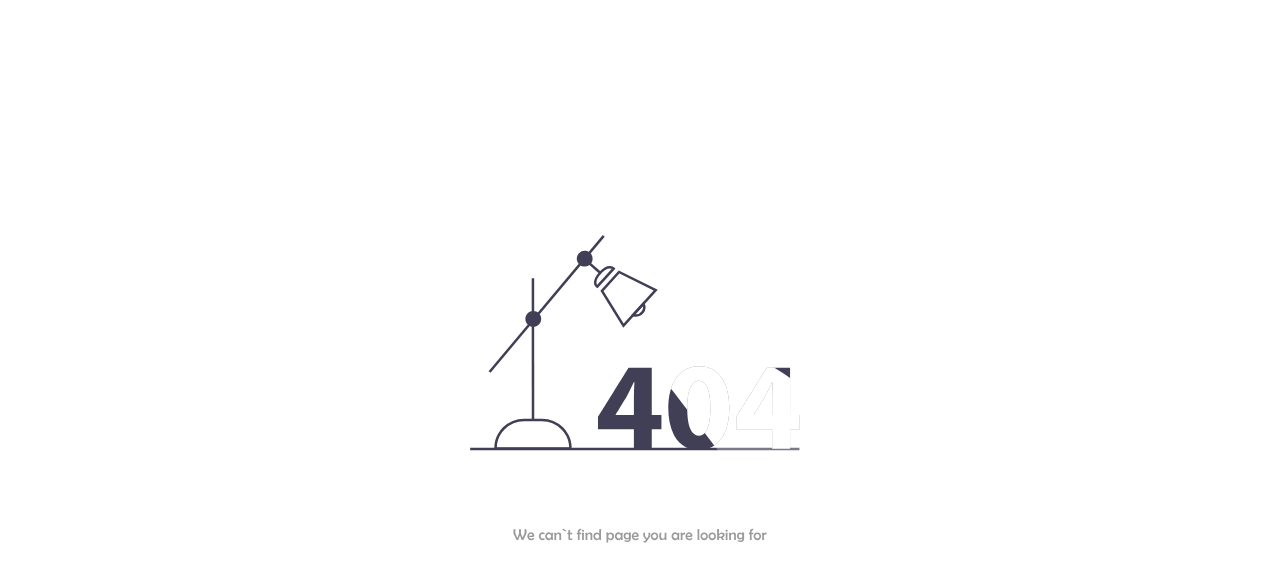
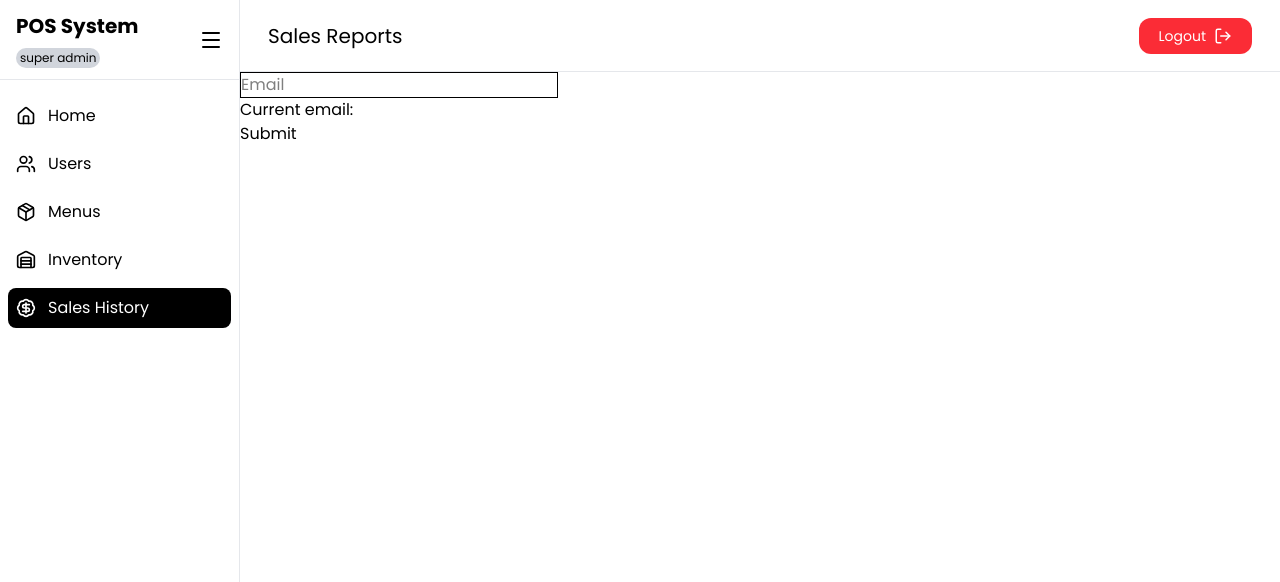
Before and after one commit to MyintMyatt/pos-frontend, a React (Vite) app: page /admin/sales-history in a window 1280 px wide. Before the commit this address had no page. Shown: the top 582 px of the page. Built offline with nearby package versions, Linux system fonts and the light colour scheme.

Commit message:
modify sidebar,add cashier layout

```diff
--- a/src/component/Sidebar.jsx
+++ b/src/component/common/Sidebar.jsx
@@ -1,9 +1,9 @@
 import { useEffect, useRef, useState } from "react";
 import { NavLink } from "react-router-dom";
-import { routesConfig } from "../config/routeConfig";
+
 import { Menu } from "lucide-react";
 
-const SideBar = () => {
+const SideBar = ({navs,role}) => {
   const [collapsed, setCollapsed] = useState(false);
 
 
@@ -29,7 +29,7 @@ const SideBar = () => {
           <div className="flex flex-col gap-2">
             <h2 className="font-bold text-xl">POS System</h2>
             <span className="text-xs text-black bg-gray-300 w-fit px-1 py-0.5 rounded-xl">
-              super admin
+              {role}
             </span>
           </div>
         )}
@@ -41,10 +41,11 @@ const SideBar = () => {
         </button>
       </div>
       <nav className="flex-1 mt-4 space-y-2 px-2">
-        {routesConfig.map((link) => (
+        {navs.map((link) => (
           <NavLink
             key={link.name}
             to={link.path}
+            end={link.path === "/admin" || "/cashier"}
             className={({ isActive }) =>
           `flex items-center ${collapsed && `justify-center` } gap-3 p-2 rounded-lg transition ${
                 isActive
--- a/src/config/routeConfig.jsx
+++ /dev/null
@@ -1,10 +0,0 @@
-
-import { Home, Users, Package, Warehouse, BadgeDollarSign } from "lucide-react";
-
-export const routesConfig = [
-  { name: "Home", path: "/", title: "Hello Admin", icon: <Home size={20} /> },
-  { name: "Users", path: "/users", title: "User Management", icon: <Users size={20} /> },
-  { name: "Menus", path: "/menus", title: "Menu Management", icon: <Package size={20} /> },
-  { name: "Inventory", path: "/inventory", title: "Inventory Control", icon: <Warehouse size={20} /> },
-  { name: "Sales History", path: "/sales", title: "Sales Reports", icon: <BadgeDollarSign size={20} /> },
-];
--- a/src/constant/LazyLoad.jsx
+++ b/src/constant/LazyLoad.jsx
@@ -1,10 +1,14 @@
-import { lazy, Suspense } from "react";
+import { lazy } from "react";
 import PageLoader from "../component/core/PageLoader";
 
+
+export const AdminLayout=PageLoader(lazy(()=>import("@/layout/AdminLayout")));
+export const CashierLayout=PageLoader(lazy(()=>import("@/layout/CashierLayout")));
 
 export const  Home = PageLoader(lazy(() => import("@/features/admin/user/pages/Home")));
 export const User = PageLoader(lazy(() => import("@/features/admin/user/pages/User")));
 export const Menu = PageLoader(lazy(() => import("@/features/admin/user/pages/Menu")));
-export const Inventory = PageLoader(lazy(() => import("@/features/admin/user/pages/Inventory")))
-export const Sales =PageLoader( lazy(() => import("@/features/admin/user/pages/SaleHistory")))
-export const NotFound= PageLoader( lazy(() => import("@/component/NotFound")))
+export const Inventory = PageLoader(lazy(() => import("@/features/admin/user/pages/Inventory")));
+export const SalesHistory =PageLoader( lazy(() => import("@/features/admin/user/pages/SaleHistory")))
+export const NotFound= PageLoader( lazy(() => import("@/component/NotFound")));
+export const Sales=PageLoader(lazy(()=>import("@/features/sales&payment/pages/Sales")))
--- /dev/null
+++ b/src/constant/Navs.jsx
@@ -0,0 +1,58 @@
+import {
+  Home,
+  Users,
+  Package,
+  Warehouse,
+  BadgeDollarSign,
+  Sparkles,
+} from "lucide-react";
+
+export const admin_navs = [
+  {
+    name: "Home",
+    path: "/admin",
+    title: "Hello Admin",
+    icon: <Home size={20} />,
+  },
+  {
+    name: "Users",
+    path: "/admin/users",
+    title: "User Management",
+    icon: <Users size={20} />,
+  },
+  {
+    name: "Menus",
+    path: "/admin/menus",
+    title: "Menu Management",
+    icon: <Package size={20} />,
+  },
+  {
+    name: "Inventory",
+    path: "/admin/inventory",
+    title: "Inventory Control",
+    icon: <Warehouse size={20} />,
+  },
+  {
+    name: "Sales History",
+    path: "/admin/sales-history",
+    title: "Sales Reports",
+    icon: <BadgeDollarSign size={20} />,
+  },
+];
+
+export const cashier_navs = [
+
+    {
+    name: "Sales",
+    path: "/cashier",
+    title: "Sales Reports",
+    icon: <Sparkles />,
+  },
+  {
+    name: "Sales History",
+    path: "/cashier/sales-history",
+    title: "Sales Reports",
+    icon: <BadgeDollarSign size={20} />,
+  }
+
+];
--- /dev/null
+++ b/src/features/sales&payment/pages/Sales.jsx
@@ -0,0 +1,9 @@
+import React from 'react'
+
+const Sales = () => {
+  return (
+    <div>Sales</div>
+  )
+}
+
+export default Sales
--- /dev/null
+++ b/src/layout/AdminLayout.jsx
@@ -0,0 +1,28 @@
+import { Outlet, useLocation } from "react-router-dom";
+import SideBar from "../component/common/Sidebar";
+import AppBar from "../component/common/AppBar";
+import { admin_navs } from "../constant/Navs";
+
+const AdminLayout = () => {
+  const location = useLocation();
+
+
+
+  const currentRoute = admin_navs.find((r) => r.path === location.pathname);
+  console.log(currentRoute.title);
+
+
+  return (
+    <div className="flex min-h-screen">
+      <SideBar navs={admin_navs} role={"super admin"}/>
+      <div className="flex-1 flex flex-col overflow-hidden">
+        <AppBar title={currentRoute.title} />
+        <div className="flex-1">
+          <Outlet />
+        </div>
+      </div>
+    </div>
+  );
+};
+
+export default AdminLayout;
--- a/src/features/admin/layout/AdminLayout.jsx
+++ b/src/layout/CashierLayout.jsx
@@ -1,16 +1,16 @@
 import { Outlet, useLocation } from "react-router-dom";
-import SideBar from "../../../component/Sidebar";
-import AppBar from "../../../component/AppBar";
-import { routesConfig } from "../../../config/routeConfig";
+import SideBar from "../component/common/Sidebar";
+import AppBar from "../component/common/AppBar";
+import { cashier_navs } from "../constant/Navs";
 
-const AdminLayout = () => {
+const CashierLayout = () => {
   const location = useLocation();
 
-  const currentRoute = routesConfig.find((r) => r.path === location.pathname);
+  const currentRoute = cashier_navs.find((r) => r.path === location.pathname);
 
   return (
     <div className="flex min-h-screen">
-      <SideBar />
+      <SideBar  navs={cashier_navs} role={"cashier"}/>
       <div className="flex-1 flex flex-col overflow-hidden">
         <AppBar title={currentRoute.title} />
         <div className="flex-1">
@@ -21,4 +21,4 @@ const AdminLayout = () => {
   );
 };
 
-export default AdminLayout;
+export default CashierLayout;
--- a/src/routes/router.jsx
+++ b/src/routes/router.jsx
@@ -1,16 +1,27 @@
 import { createBrowserRouter } from "react-router-dom";
-import AdminLayout from "../features/admin/layout/AdminLayout";
-import { Home,Inventory,Menu,NotFound, Sales, User } from "../constant/LazyLoad";
+import AdminLayout from "../layout/AdminLayout";
+import { Home, Inventory, Menu, NotFound, Sales, SalesHistory, User } from "../constant/LazyLoad";
+import CashierLayout from "../layout/CashierLayout";
+
 const router = createBrowserRouter([
   {
+    element: <CashierLayout />,
+    path: "/cashier",
+    errorElement: <NotFound />,
+    children: [
+      { element: <Sales />, index: true } ,{ element: <SalesHistory />, path: "sales-history" },
+    ],
+  },
+  {
     element: <AdminLayout />,
-    path: "/",
-    errorElement:<NotFound/>,
-    children: [{ element: <Home/>, index: true},
-        {element:<User/>,path:"/users"},
-        {element:<Menu/>,path:"/menus"},
-        {element:<Inventory/>,path:"/inventory"},
-        {element:<Sales/>,path:"/sales"}
+    path: "/admin",
+    errorElement: <NotFound />,
+    children: [
+      { element: <Home />, index: true },
+      { element: <User />, path: "users" },
+      { element: <Menu />, path: "menus" },
+      { element: <Inventory />, path: "inventory" },
+      { element: <SalesHistory />, path: "sales-history" },
     ],
   },
 ]);
```
Also changed, not shown: src/component/common/AppBar.jsx (renamed from src/component/AppBar.jsx).
